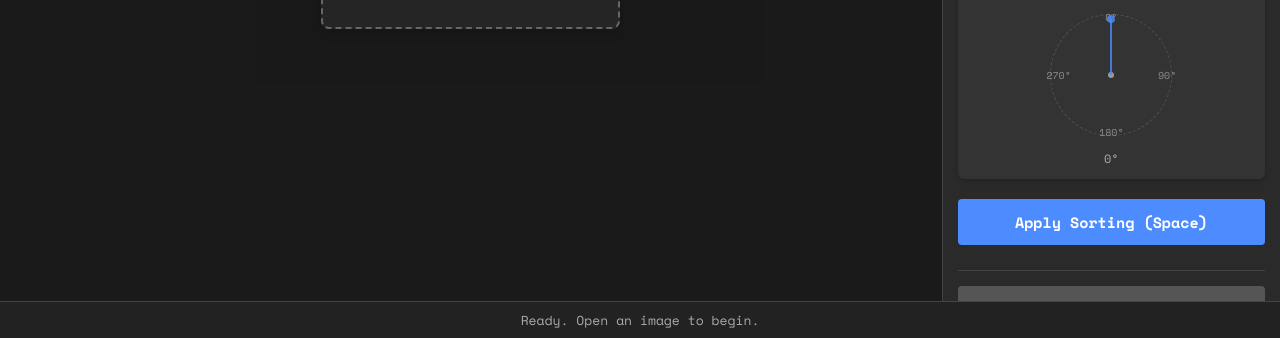
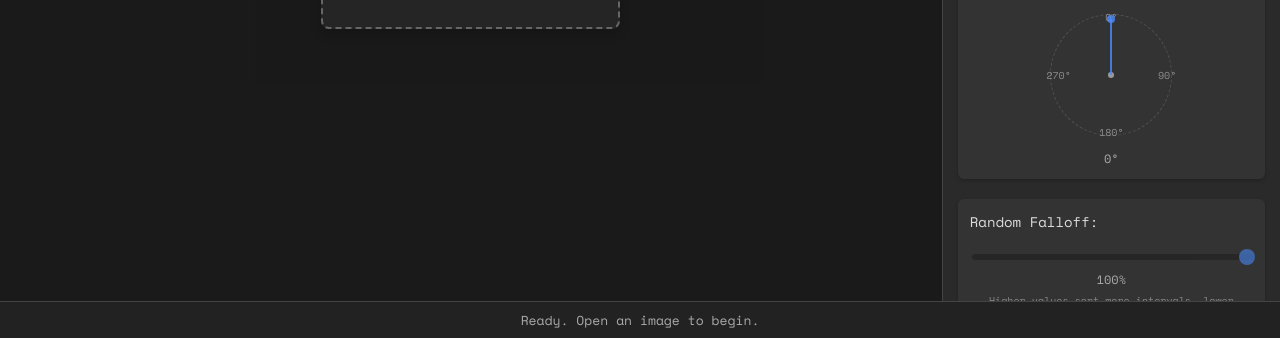
Before and after one commit to raiyan74/PixelSorted, a plain HTML site: page index.html in a window 1280 px wide. Shown: the part 462-800 px from the top of the page. Drawn offline with nearby package versions, Linux system fonts and the light colour scheme.

Commit message:
Basic Functions Added.

```diff
--- a/index.html
+++ b/index.html
@@ -89,6 +89,20 @@
                     </div>
                 </div>
 
+                <!-- Falloff Control -->
+                <div class="control-section">
+                    <label>Random Falloff:</label>
+                    <div class="slider-container">
+                        <input type="range" id="falloffSlider" min="0" max="100" value="100" class="slider">
+                        <div class="slider-value">
+                            <span id="falloffValue">100%</span>
+                        </div>
+                    </div>
+                    <div class="slider-description">
+                        Higher values sort more intervals, lower values create random gaps
+                    </div>
+                </div>
+
                 <!-- Apply Button -->
                 <button id="applySort" class="apply-button">Apply Sorting (Space)</button>
 
--- a/style.css
+++ b/style.css
@@ -485,6 +485,64 @@ textarea,
     margin-bottom: 15px;
 }
 
+/* Slider container */
+.slider-container {
+    width: 100%;
+    margin-top: 10px;
+    margin-bottom: 5px;
+}
+
+
+/* Slider styling */
+.slider {
+    -webkit-appearance: none;
+    appearance: none;
+    width: 100%;
+    height: 6px;
+    background: #222;
+    border-radius: 3px;
+    outline: none;
+    opacity: 0.7;
+    transition: opacity 0.2s;
+}
+
+.slider:hover {
+    opacity: 1;
+}
+
+.slider::-webkit-slider-thumb {
+    -webkit-appearance: none;
+    appearance: none;
+    width: 16px;
+    height: 16px;
+    border-radius: 50%;
+    background: rgba(75, 140, 255, 0.8);
+    cursor: pointer;
+}
+
+.slider::-moz-range-thumb {
+    width: 16px;
+    height: 16px;
+    border-radius: 50%;
+    background: rgba(75, 140, 255, 0.8);
+    cursor: pointer;
+    border: none;
+}
+
+.slider-value {
+    text-align: center;
+    font-size: 12px;
+    color: #aaa;
+    margin-top: 5px;
+}
+
+.slider-description {
+    font-size: 10px;
+    color: #888;
+    margin-top: 5px;
+    text-align: center;
+}
+
 /* Responsive adjustments */
 @media (max-width: 900px) {
     .content-container {
--- a/uiControls.js
+++ b/uiControls.js
@@ -87,11 +87,16 @@ document.addEventListener('DOMContentLoaded', function() {
         // Set up rotation direction control
         setupRotationControl();
 
+        // Set up falloff slider control
+        setupFalloffControl();
+
         // Listen for image loaded event
         document.addEventListener('imageLoaded', function() {
             // Generate histogram when an image is loaded
             setTimeout(generateHistogram, 100); // Small delay to ensure image is fully processed
         });
+
+
     }
 
     // Set up histogram and threshold controls
@@ -228,6 +233,27 @@ document.addEventListener('DOMContentLoaded', function() {
                 rotationValueDisplay.textContent = `${angle}°`;
             }
         }
+    }
+
+    // Set up falloff control
+    function setupFalloffControl() {
+        const falloffSlider = document.getElementById('falloffSlider');
+        const falloffValue = document.getElementById('falloffValue');
+
+        if (!falloffSlider || !falloffValue) return;
+
+        // Set initial value
+        falloffSlider.value = window.sortConfig.falloffChance;
+        falloffValue.textContent = falloffSlider.value + '%';
+
+        // Add event listener for changes
+        falloffSlider.addEventListener('input', function() {
+            // Update the display value
+            falloffValue.textContent = this.value + '%';
+
+            // Update the sort configuration
+            window.sortConfig.falloffChance = parseInt(this.value);
+        });
     }
 
     // Generate histogram data from image
```
